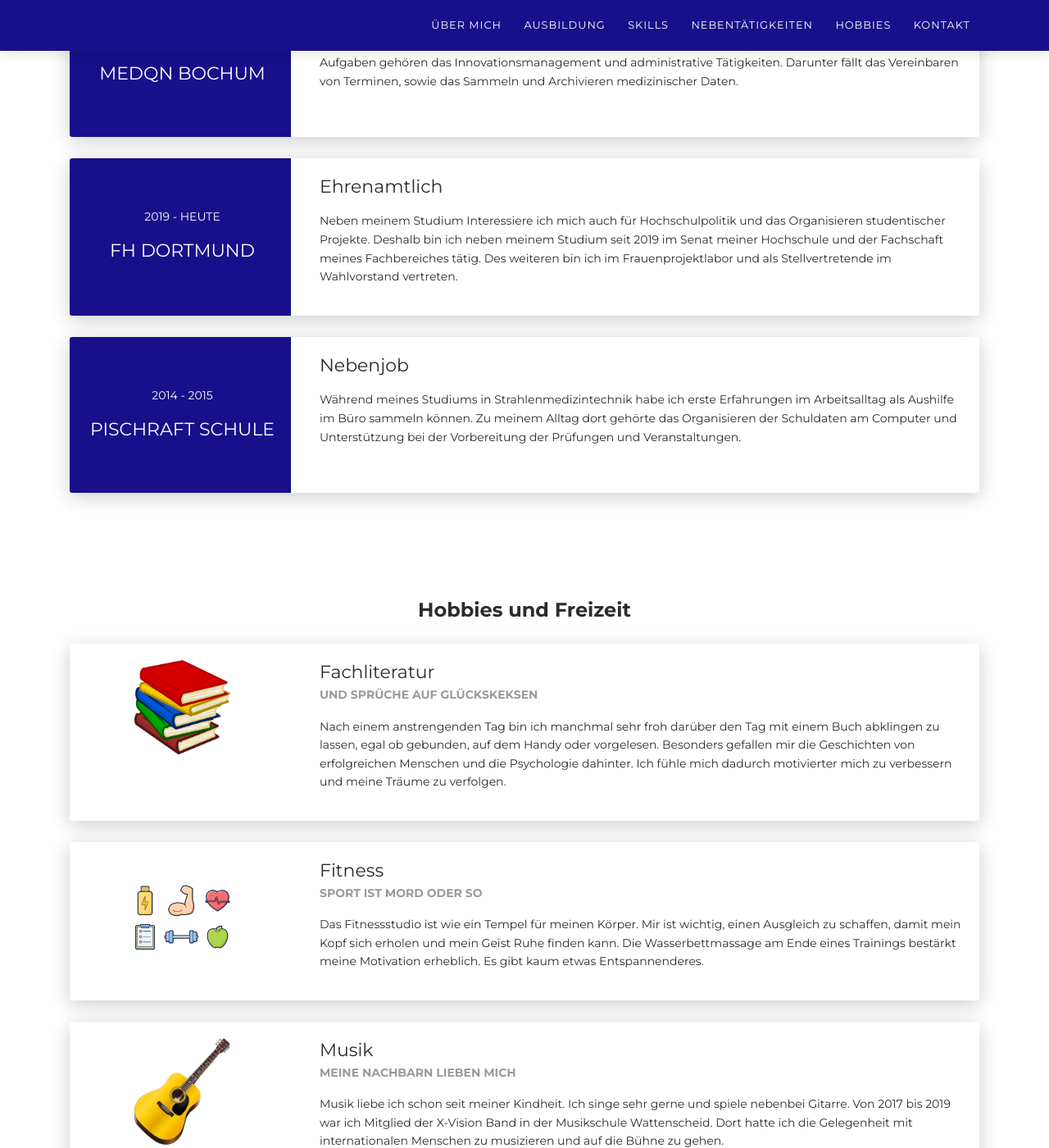
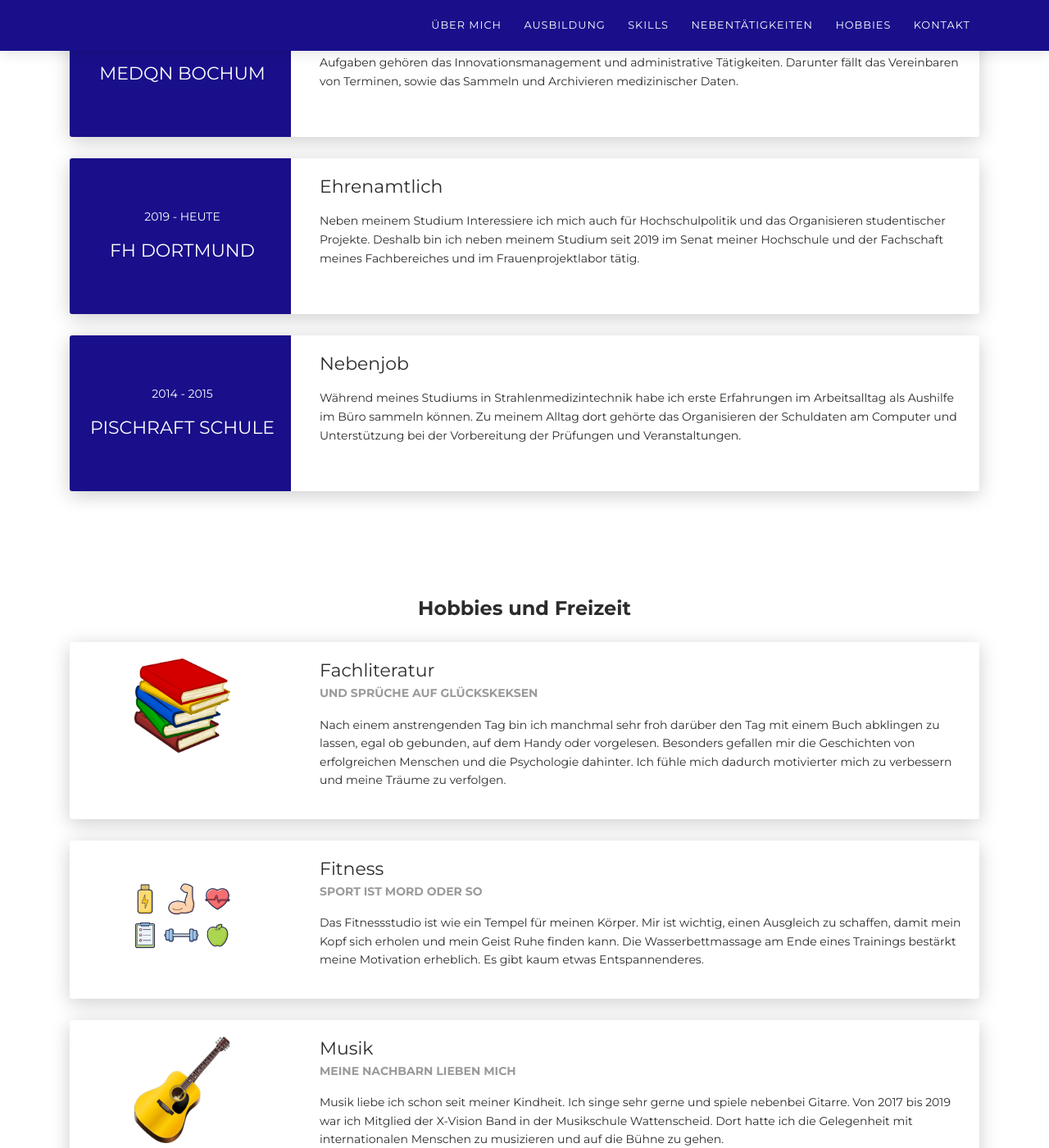
Before and after one commit to Niyoushaaa/Tura92.github.io, a Jekyll site: the page built from index.md, in a window 1280 px wide and 1400 px high, scrolled down 2632 px. Shown: the whole window at 82% size. Built offline with Jekyll 4.4.1, drawn with Linux system fonts in a browser that asks for light colours; nearby versions of some CDN libraries.

```diff
--- a/index.md
+++ b/index.md
@@ -249,7 +249,7 @@ permalink: /
               <div class="col-md-9" data-aos="fade-left" data-aos-offset="50" data-aos-duration="500">
                 <div class="card-body">
                   <div class="h5">Ehrenamtlich</div>
-                  <p>Neben meinem Studium Interessiere ich mich auch für Hochschulpolitik und das Organisieren studentischer Projekte. Deshalb bin ich neben meinem Studium seit 2019 im Senat meiner Hochschule und der Fachschaft meines Fachbereiches tätig. Des weiteren bin ich im Frauenprojektlabor und als Stellvertretende im Wahlvorstand vertreten.</p>
+                  <p>Neben meinem Studium Interessiere ich mich auch für Hochschulpolitik und das Organisieren studentischer Projekte. Deshalb bin ich neben meinem Studium seit 2019 im Senat meiner Hochschule und der Fachschaft meines Fachbereiches und im Frauenprojektlabor tätig.</p>
                 </div>
               </div>
             </div>
```
Also changed, not shown: other parts of index.md (+1 -1 lines), 1 other file.
